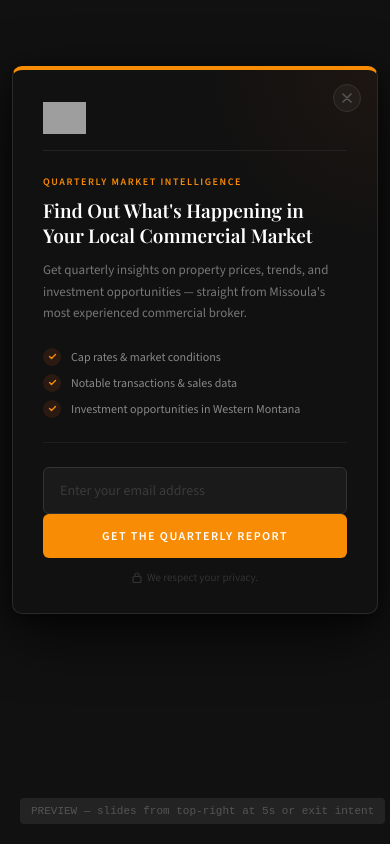
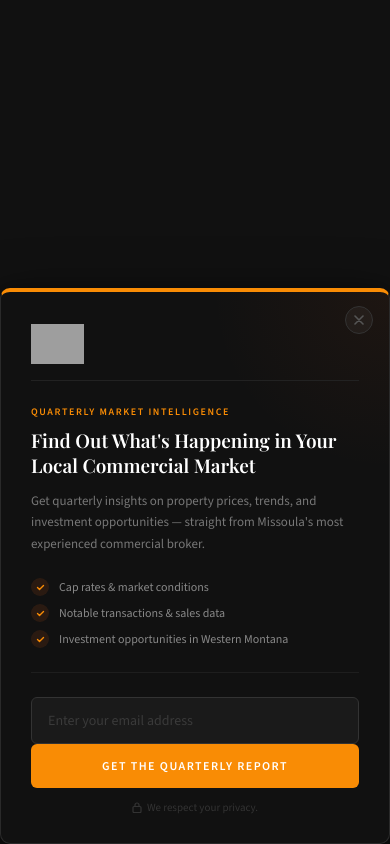
Before and after one commit to JoeKal97/gojo-clients, a plain HTML site: page eagen/eagen_slidein_popup.html in a window 390 px wide. Drawn offline with nearby package versions, Linux system fonts and the light colour scheme; grey boxes are pictures that could not be loaded.

Commit message:
Update eagen_slidein_popup.html

```diff
--- a/eagen/eagen_slidein_popup.html
+++ b/eagen/eagen_slidein_popup.html
@@ -42,11 +42,11 @@
 
 #eagen-slidein {
   position: fixed;
-  top: 76px;
+  top: 90px;
   right: 28px;
   width: 320px;
   z-index: 99999;
-  transform: translateY(calc(-100% - 140px));
+  transform: translateX(calc(100% + 48px));
   transition: transform 0.5s cubic-bezier(0.22, 1, 0.36, 1),
               opacity 0.5s ease;
   opacity: 0;
@@ -54,12 +54,12 @@
 }
 
 #eagen-slidein.eagen-visible {
-  transform: translateY(0);
+  transform: translateX(0);
   opacity: 1;
 }
 
 #eagen-slidein.eagen-dismissed {
-  transform: translateY(calc(-100% - 140px));
+  transform: translateX(calc(100% + 48px));
   opacity: 0;
   pointer-events: none;
 }
@@ -300,10 +300,19 @@
 /* Mobile */
 @media (max-width: 480px) {
   #eagen-slidein {
-    right: 12px;
-    left: 12px;
-    top: 66px;
-    width: auto;
+    right: 0;
+    left: 0;
+    top: auto;
+    bottom: 0;
+    width: 100%;
+    transform: translateY(100%);
+    border-radius: 12px 12px 0 0;
+  }
+  #eagen-slidein.eagen-visible {
+    transform: translateY(0);
+  }
+  #eagen-slidein.eagen-dismissed {
+    transform: translateY(100%);
   }
 }
 </style>
@@ -323,7 +332,7 @@
       <div id="eagen-slidein-form-wrap">
 
         <div class="esl-brand" style="align-items:center;">
-          <img src="https://jessieeagen.com/wp-content/uploads/2025/12/Black-Transparent-eagen.webp" alt="Eagen Real Estate" style="height:32px; width:auto; display:block;" />
+          <img src="https://jessieeagen.com/wp-content/uploads/2025/12/Black-Transparent-eagen.webp" alt="Eagen Real Estate" style="height:40px; width:auto; display:block;" />
 
         </div>
 
```
